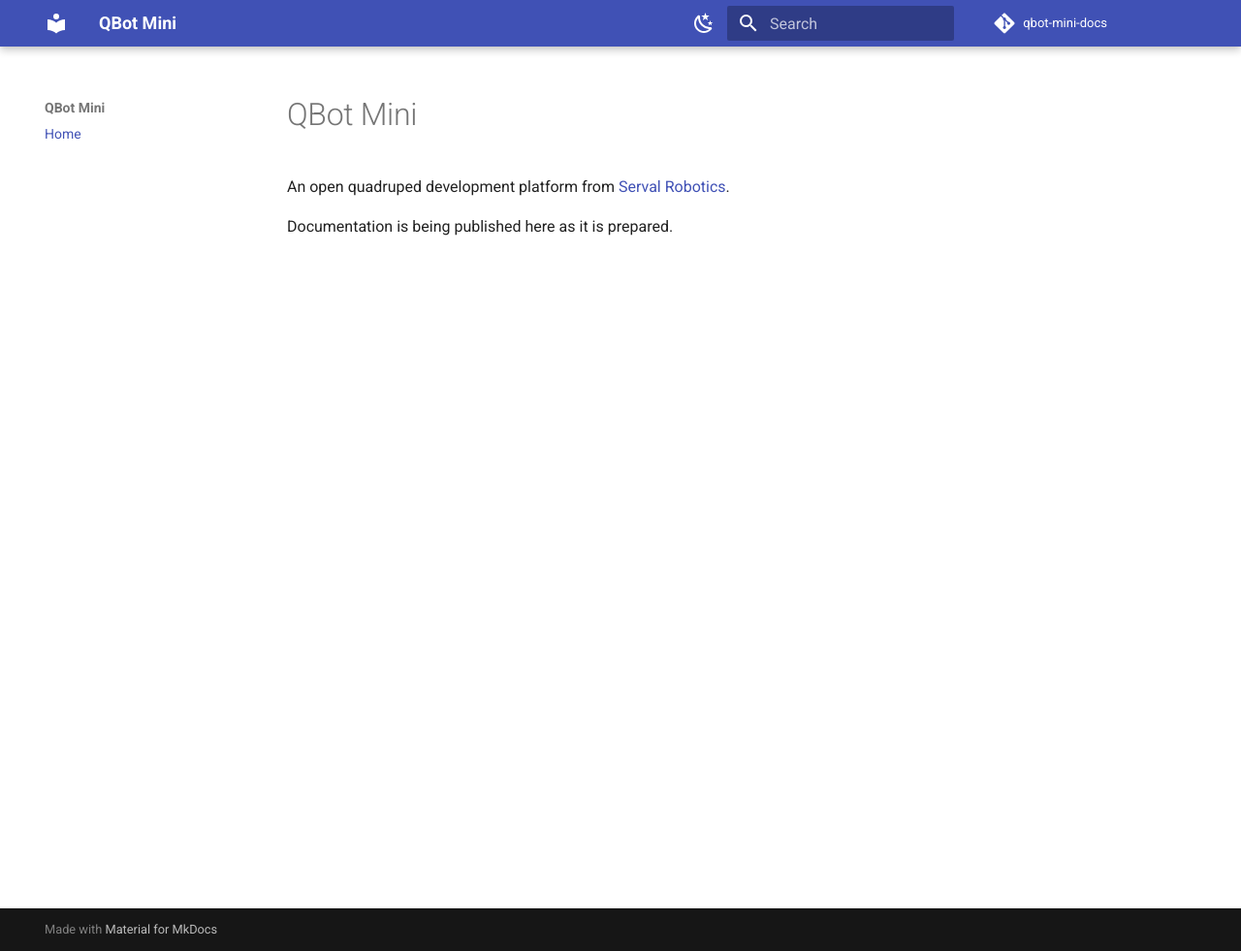
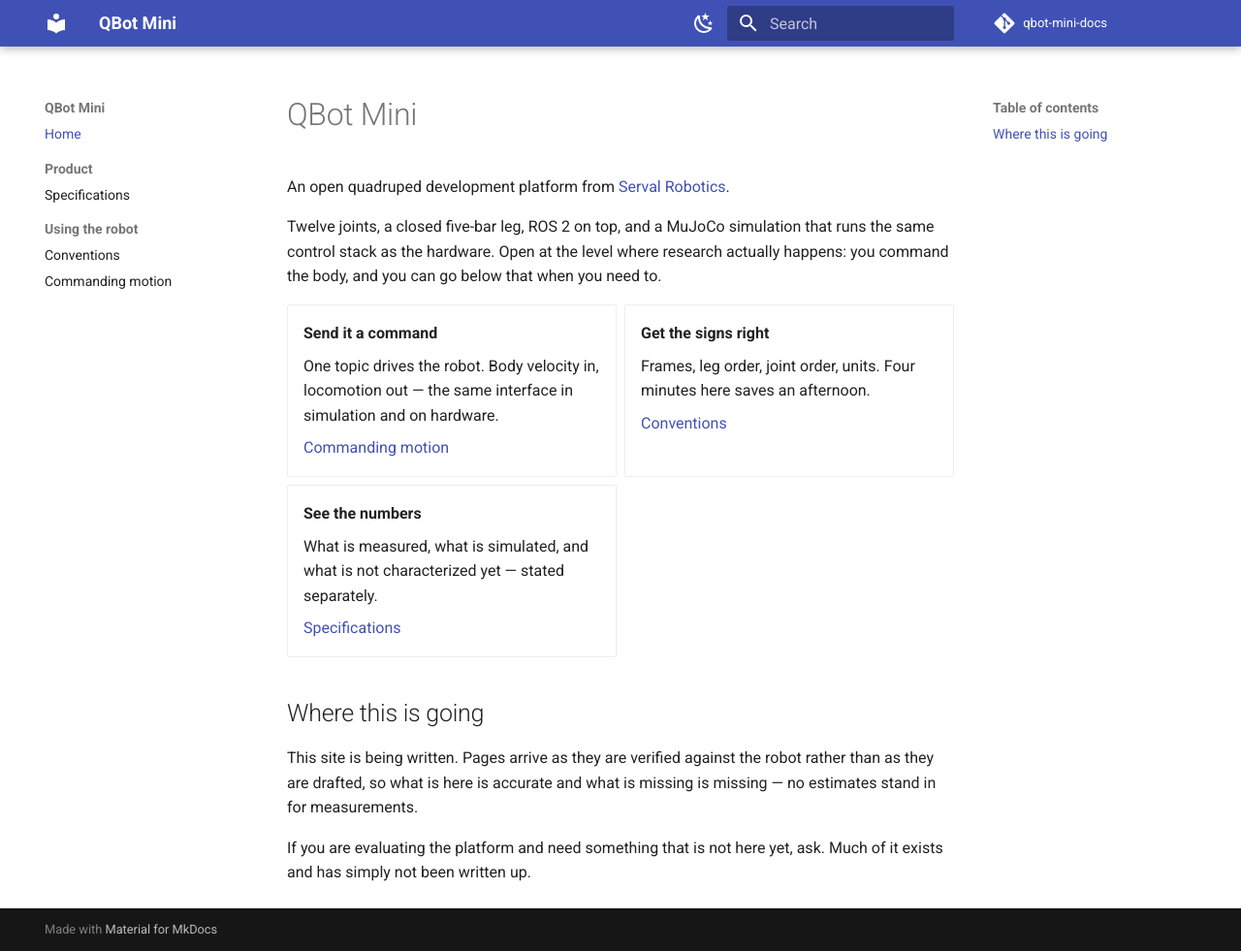
Before and after one commit to serval-robotics/qbot-mini-docs, an MkDocs documentation site: the page built from docs/index.md, in a window 1280 px wide and 981 px high. Shown: the whole window at 97% size. Built offline with MkDocs 1.6.1 and Material for MkDocs 9.7.7, drawn with Linux system fonts in a browser that asks for light colours; comment, search, counter and statistics services are not loaded.

Commit message:
Write the first verified pages: conventions, commanding motion, specs
Every fact here was checked against the source repository rather than
carried across from its internal notes: the message fields against the
.msg definitions, the deadman's 0.5 s default against locomotion_node,
the 2.0 kg mass against the commit that replaced the placeholder with a
weighed figure.

The locomotion speeds are labelled Simulated, not Measured. Hardware
trot, walk and yaw all run, but nothing has instrumented the machine for
speed, and the simulation's numbers are not the robot's.

Adds a fifth Basis value, Vendor specification, for figures like the
1.39 N·m servo ceiling: a datasheet number is someone else's
measurement, so calling it Measured would overclaim and Design target
would be wrong.

Twelve figures remain uncharacterized and say so.

Co-Authored-By: Claude Opus 5 (1M context) <noreply@anthropic.com>

```diff
--- a/docs/index.md
+++ b/docs/index.md
@@ -3,4 +3,40 @@
 An open quadruped development platform from
 [Serval Robotics](https://servalrobotics.com).
 
-Documentation is being published here as it is prepared.
+Twelve joints, a closed five-bar leg, ROS 2 on top, and a MuJoCo simulation that
+runs the same control stack as the hardware. Open at the level where research
+actually happens: you command the body, and you can go below that when you need
+to.
+
+<div class="grid cards" markdown>
+
+-   **Send it a command**
+
+    One topic drives the robot. Body velocity in, locomotion out — the same
+    interface in simulation and on hardware.
+
+    [Commanding motion](using/commanding-motion.md)
+
+-   **Get the signs right**
+
+    Frames, leg order, joint order, units. Four minutes here saves an afternoon.
+
+    [Conventions](using/conventions.md)
+
+-   **See the numbers**
+
+    What is measured, what is simulated, and what is not characterized yet —
+    stated separately.
+
+    [Specifications](product/specifications.md)
+
+</div>
+
+## Where this is going
+
+This site is being written. Pages arrive as they are verified against the robot
+rather than as they are drafted, so what is here is accurate and what is missing
+is missing — no estimates stand in for measurements.
+
+If you are evaluating the platform and need something that is not here yet, ask.
+Much of it exists and has simply not been written up.
--- a/mkdocs.yml
+++ b/mkdocs.yml
@@ -49,3 +49,8 @@ markdown_extensions:
 # never sees an entry pointing at a page that does not exist yet.
 nav:
   - Home: index.md
+  - Product:
+      - Specifications: product/specifications.md
+  - Using the robot:
+      - Conventions: using/conventions.md
+      - Commanding motion: using/commanding-motion.md
```
Also changed, not shown: README.md (+3 -2 lines), docs/product/specifications.md (added, +82 -0 lines), docs/using/commanding-motion.md (added, +134 -0 lines), docs/using/conventions.md (added, +69 -0 lines), 2 other files.
